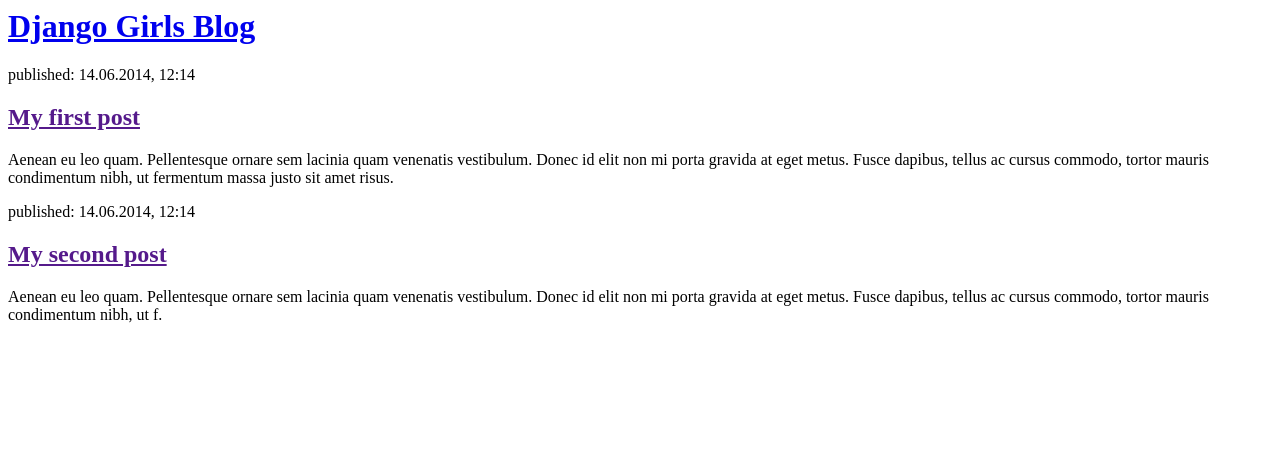
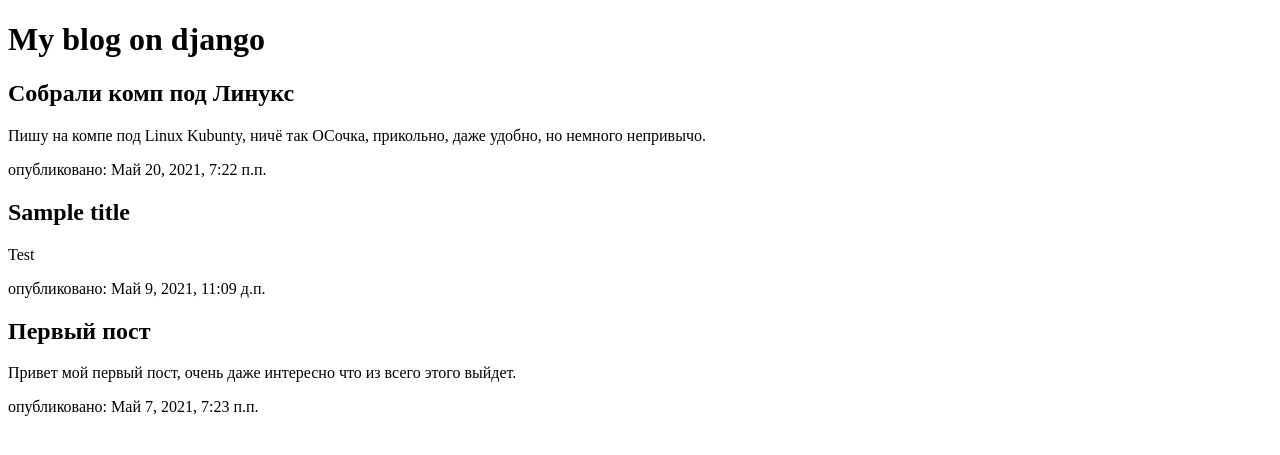
Before and after one commit to Timofey1565/my-first-blog, a Django app: page / in a window 1280 px wide. Shown: the top 455 px of the page. Run offline with Django 3.2, Linux system fonts and the light colour scheme; data comes from the database, SQL or seed files in the repository; both versions use the stored data as it was after the commit.

Commit message:
Modified templates to display posts from database.

```diff
--- a/blog/templates/blog/post_list.html
+++ b/blog/templates/blog/post_list.html
@@ -1,22 +1,24 @@
-<html>
-    <head>
-        <title>Django Girls blog</title>
-    </head>
-    <body>
-        <div>
-            <h1><a href="/">Django Girls Blog</a></h1>
-        </div>
-
-        <div>
-            <p>published: 14.06.2014, 12:14</p>
-            <h2><a href="">My first post</a></h2>
-            <p>Aenean eu leo quam. Pellentesque ornare sem lacinia quam venenatis vestibulum. Donec id elit non mi porta gravida at eget metus. Fusce dapibus, tellus ac cursus commodo, tortor mauris condimentum nibh, ut fermentum massa justo sit amet risus.</p>
-        </div>
-
-        <div>
-            <p>published: 14.06.2014, 12:14</p>
-            <h2><a href="">My second post</a></h2>
-            <p>Aenean eu leo quam. Pellentesque ornare sem lacinia quam venenatis vestibulum. Donec id elit non mi porta gravida at eget metus. Fusce dapibus, tellus ac cursus commodo, tortor mauris condimentum nibh, ut f.</p>
-        </div>
-    </body>
+<!DOCTYPE html>
+<html lang="en">
+<head>
+	<meta charset="UTF-8">
+	<meta name="viewport" content="width=device-width, initial-scale=1.0">
+	<title>My blog</title>
+</head>
+<body>
+	<header class="title">
+		<h1 class="titleText">
+			My blog on django
+		</h1>
+	</header>
+	<section class="posts">
+		{% for post in posts %}
+		    <div class="post">
+		        <h2 class="postTitle">{{ post.title }}</h2>
+		        <p class="postText">{{ post.text|linebreaksbr }}</p>
+		        <p class="postDate">опубликовано: {{ post.published_date }}</p>
+		    </div>
+		{% endfor %}
+	</section>
+</body>
 </html>
--- a/blog/views.py
+++ b/blog/views.py
@@ -1,5 +1,7 @@
 from django.shortcuts import render
-
+from django.utils import timezone
+from .models import Post
 
 def post_list(request):
-    return render(request, 'blog/post_list.html', {})
+    posts = Post.objects.order_by('-created_date')
+    return render(request, 'blog/post_list.html', {'posts': posts})
```
Also changed, not shown: blog/urls.py (line endings or trailing spaces), db.sqlite3.
